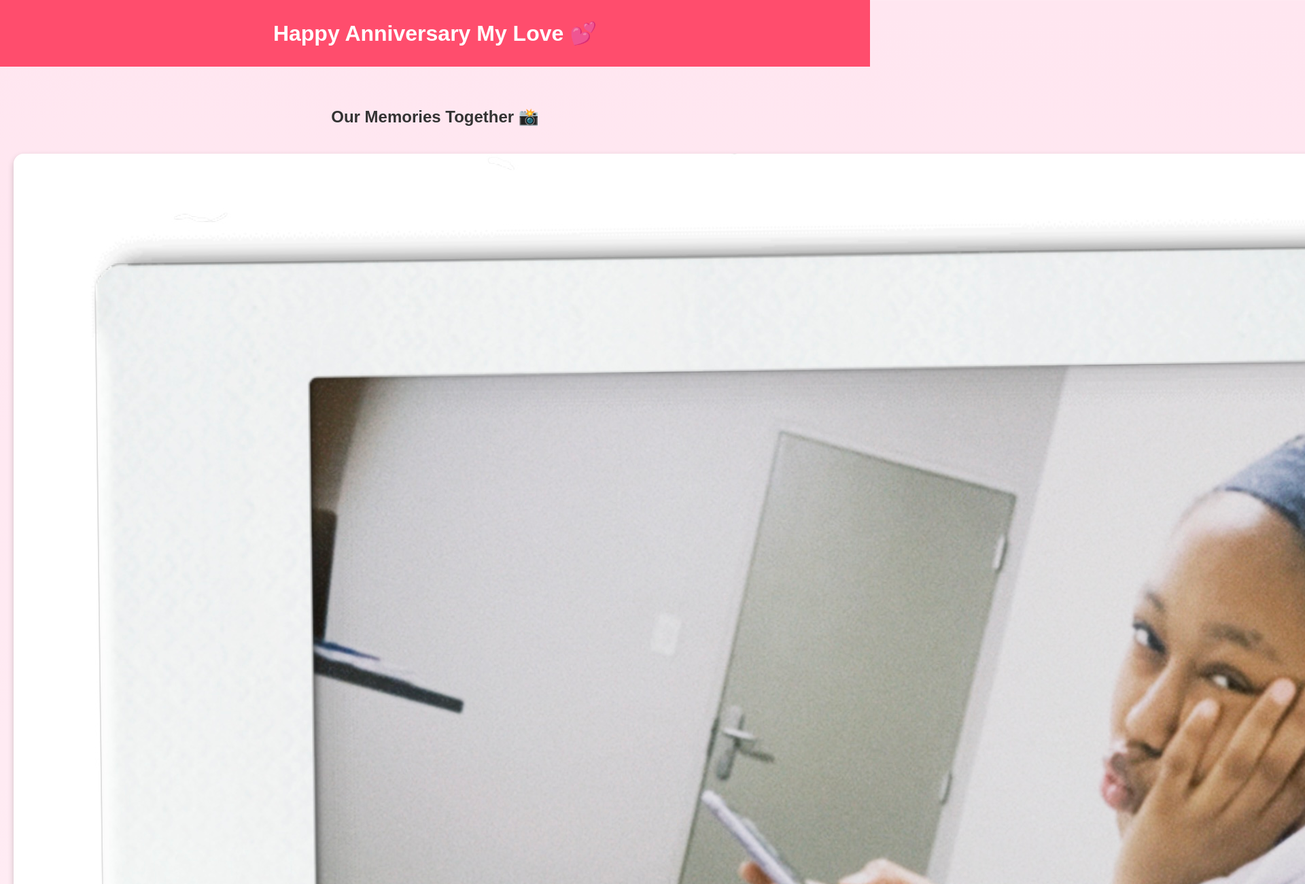
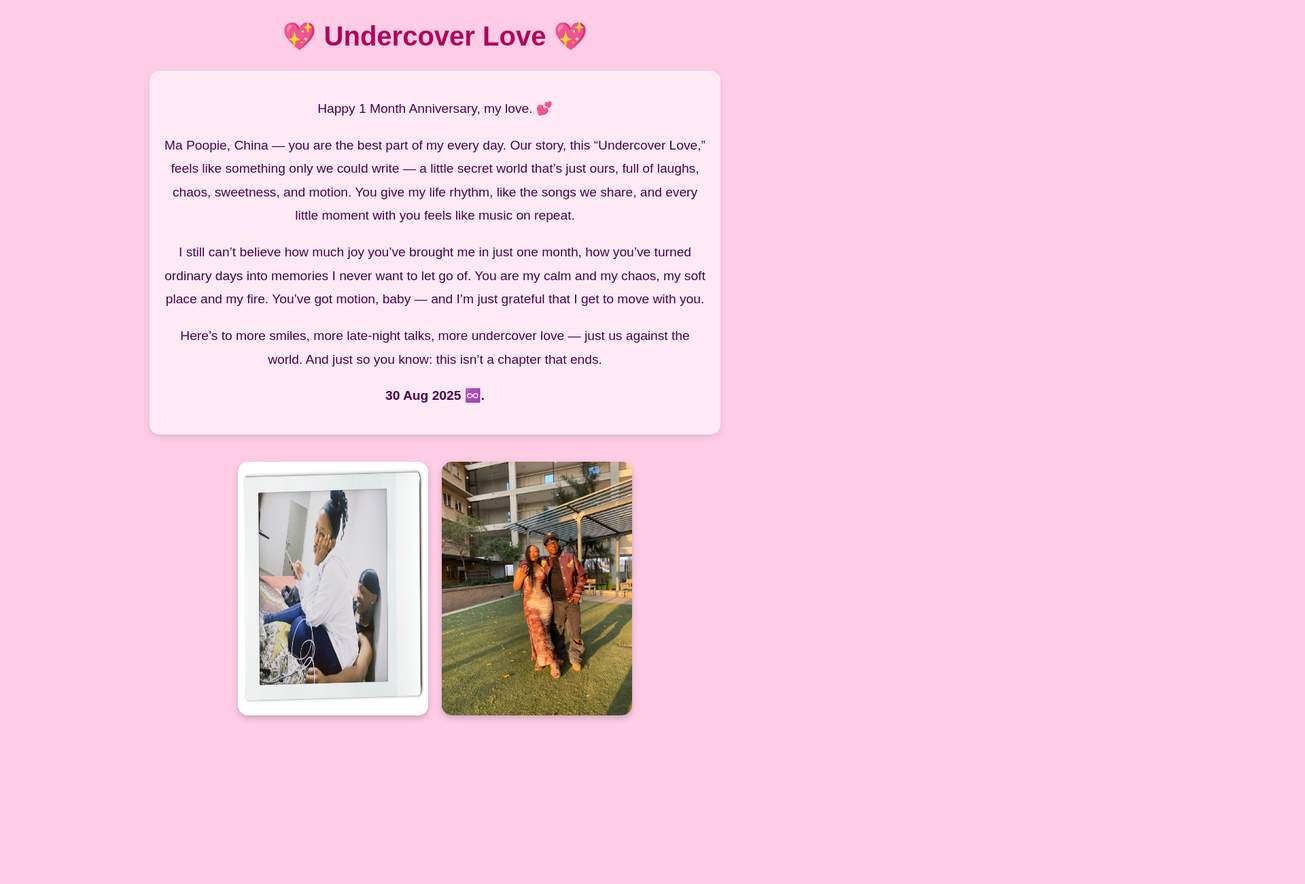
Before and after one commit to Iyana13/Undercover-Love-, a plain HTML site: page index.html in a window 1280 px wide. Shown: the top 1300 px of the page at 68% size, 1920 px wide, since content can reach past the window. After the commit the page ends 1092 px from the top, so only its background shows below. Drawn offline with Linux system fonts and the light colour scheme.

Commit message:
Update index.html

```diff
--- a/index.html
+++ b/index.html
@@ -3,63 +3,64 @@
 <head>
   <meta charset="UTF-8">
   <meta name="viewport" content="width=device-width, initial-scale=1.0">
-  <title>Our Love Story ❤️</title>
+  <title>Undercover Love 💖</title>
   <style>
     body {
-      font-family: 'Arial', sans-serif;
       margin: 0;
       padding: 0;
-      background: linear-gradient(to bottom, #ffe6f0, #fff);
-      color: #333;
+      background-color: #ffcce6; /* soft pink */
+      font-family: 'Arial', sans-serif;
+      color: #4a004e;
       text-align: center;
     }
-    header {
-      background: #ff4d6d;
-      color: white;
-      padding: 30px 20px;
-      font-size: 2rem;
-      font-weight: bold;
-    }
-    section {
-      padding: 40px 20px;
-    }
-    img {
-      max-width: 90%%;
-      height: auto;
-      margin: 20px auto;
-      border-radius: 15px;
-      box-shadow: 0 4px 10px rgba(0,0,0,0.2);
+    h1 {
+      margin-top: 30px;
+      font-size: 2.5em;
+      color: #b30059;
     }
     .message {
-      font-size: 1.2rem;
-      margin: 30px auto;
-      max-width: 700px;
-      line-height: 1.6;
+      max-width: 800px;
+      margin: 20px auto;
+      font-size: 1.2em;
+      line-height: 1.8;
+      padding: 20px;
+      background: rgba(255, 255, 255, 0.6);
+      border-radius: 15px;
+      box-shadow: 0px 4px 10px rgba(0,0,0,0.1);
     }
-    footer {
-      background: #ff4d6d;
-      color: white;
-      padding: 20px;
-      margin-top: 40px;
+    .gallery {
+      margin: 40px auto;
+      display: flex;
+      justify-content: center;
+      flex-wrap: wrap;
+      gap: 20px;
+    }
+    .gallery img {
+      width: 280px;
+      border-radius: 15px;
+      box-shadow: 0px 4px 10px rgba(0,0,0,0.2);
+      transition: transform 0.3s ease;
+    }
+    .gallery img:hover {
+      transform: scale(1.05);
     }
   </style>
 </head>
 <body>
-  <header>Happy Anniversary My Love 💕</header>
+  <h1>💖 Undercover Love 💖</h1>
 
-  <section>
-    <h2>Our Memories Together 📸</h2>
-    <img src="instc.jpeg" alt="Memory 1">
-    <img src="IMG_3700.jpeg" alt="Memory 2">
-    <img src="fqs.jpeg" alt="Memory 3">
-  </section>
+  <div class="message">
+    <p>Happy 1 Month Anniversary, my love. 💕</p>
+    <p>Ma Poopie, China — you are the best part of my every day. Our story, this “Undercover Love,” feels like something only we could write — a little secret world that’s just ours, full of laughs, chaos, sweetness, and motion. You give my life rhythm, like the songs we share, and every little moment with you feels like music on repeat.</p>
+    <p>I still can’t believe how much joy you’ve brought me in just one month, how you’ve turned ordinary days into memories I never want to let go of. You are my calm and my chaos, my soft place and my fire. You’ve got motion, baby — and I’m just grateful that I get to move with you.</p>
+    <p>Here’s to more smiles, more late-night talks, more undercover love — just us against the world. And just so you know: this isn’t a chapter that ends.</p>
+    <p><b>30 Aug 2025 ♾️.</b></p>
+  </div>
 
-  <section class="message">
-    <p>From the first time we laughed together to every little adventure we’ve had,
-    you’ve made my life brighter. I’m so grateful for every moment with you.
-    Here’s to many more anniversaries, more memories, and endless love ❤️</p>
-  </section>
+  <div class="gallery">
+    <img src="instc.jpeg" alt="Us together 1">
+    <img src="IMG_3700.jpeg" alt="Us together 2">
+  </div>
 
-  <footer>Forever yours, [Your Name] 💌</footer>
 </body>
 </html>
```
